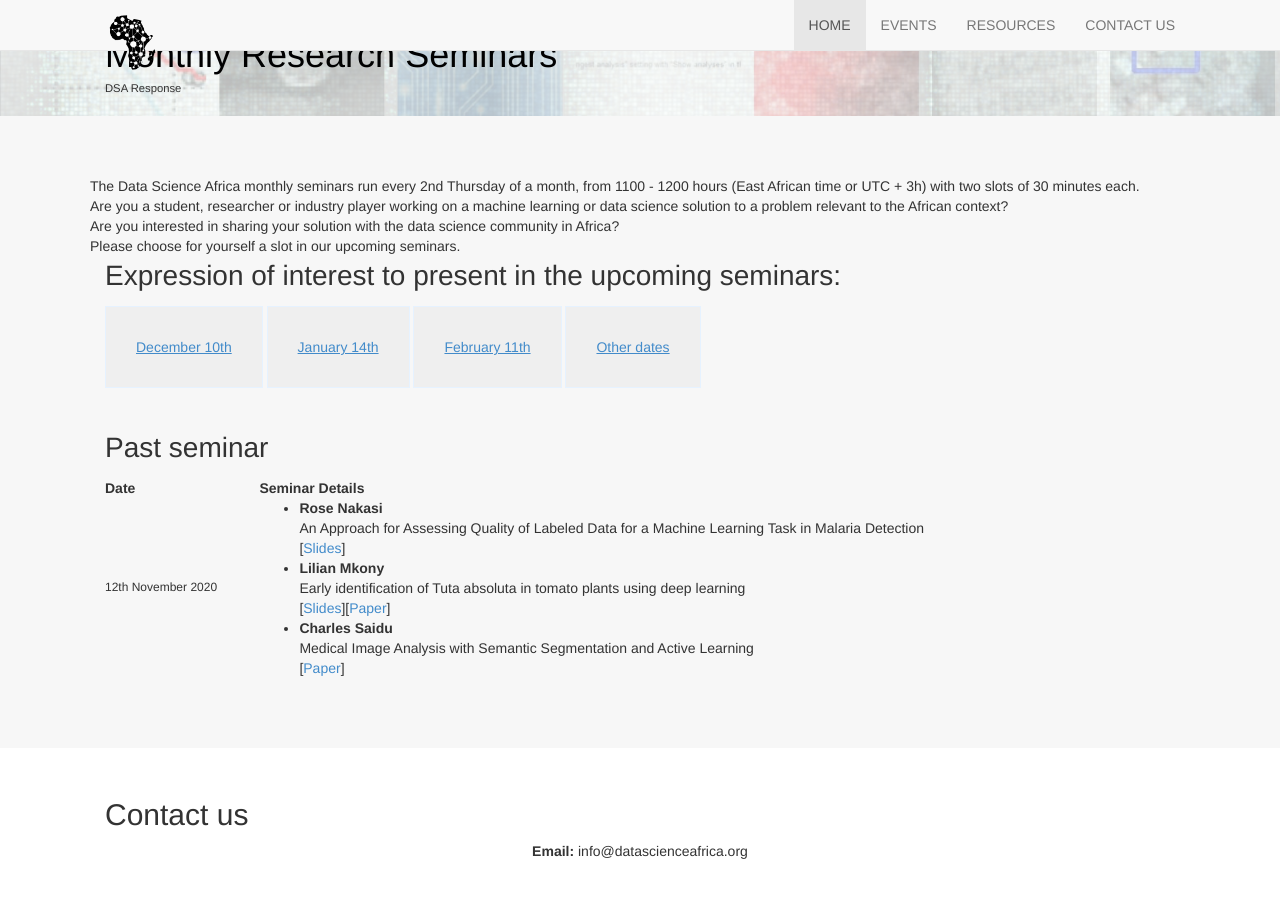
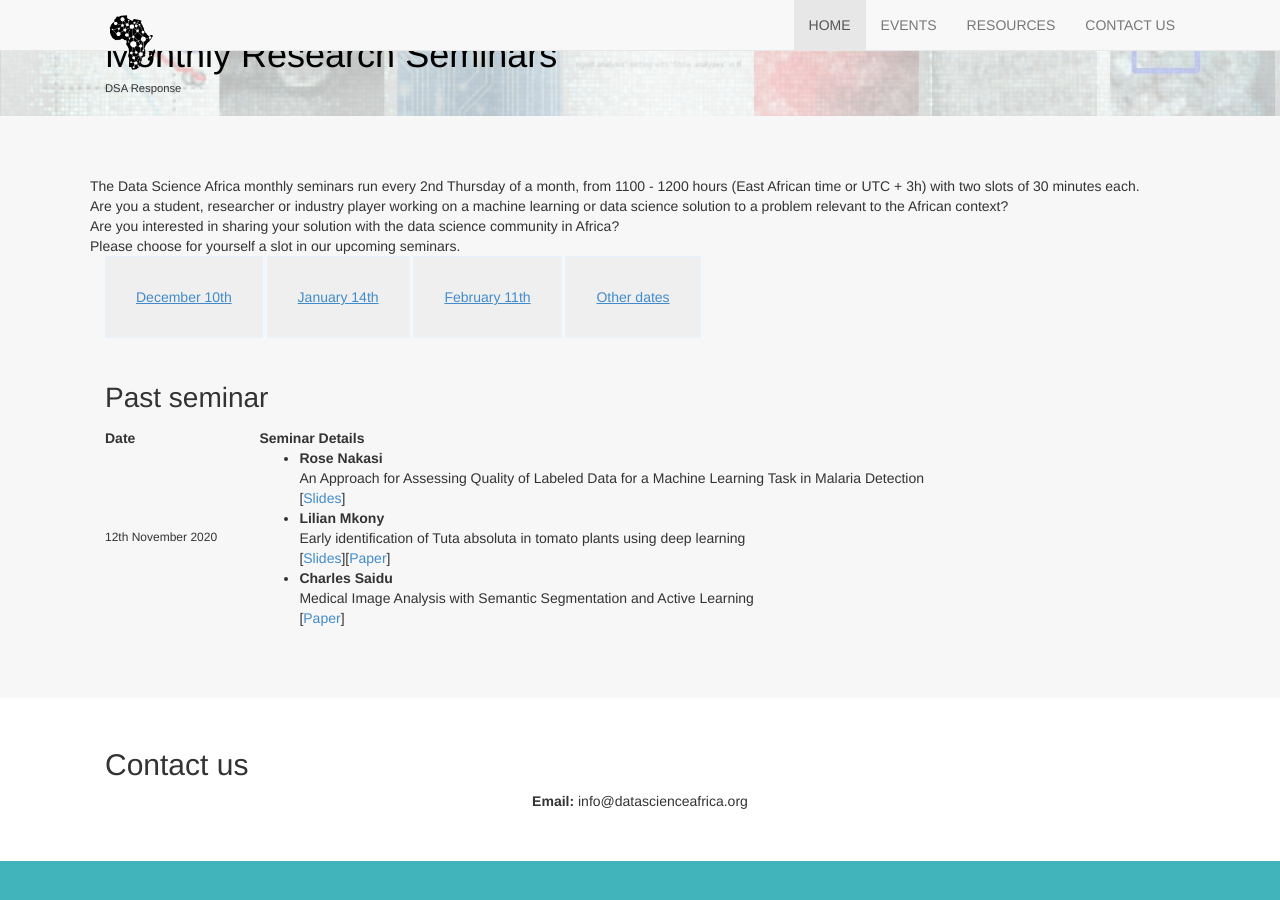
Before and after one commit to datsciafrica/monthly-research-seminars, a Jekyll site: the page built from index.html, in a window 1280 px wide and 900 px high, scrolled down 354 px. Built offline with Jekyll 4.4.1, drawn with Linux system fonts in a browser that asks for light colours; nearby versions of some CDN libraries.

Commit message:
Update index.html

```diff
--- a/index.html
+++ b/index.html
@@ -11,7 +11,7 @@
     <section>
 
     <div  class="container-fluid"> <!-- class="eventds"-->
-        <p style="font-size:28px;">Expression of interest to present in the upcoming seminars:</p>
+        <!--<p style="font-size:28px;">Expression of interest to present in the upcoming seminars:</p>-->
         <a href="https://docs.google.com/forms/d/e/1FAIpQLSfh1yZyoinB8ikIAA3HqYGRBFKDX1q-DdbBAvFodq8pf-JXig/viewform?usp=pp_url&entry.248947619=10-Dec-2020" target="blank"><button type="button"> December 10th </button></a>
         <a href="https://docs.google.com/forms/d/e/1FAIpQLSfh1yZyoinB8ikIAA3HqYGRBFKDX1q-DdbBAvFodq8pf-JXig/viewform?usp=pp_url&entry.248947619=14-Jan-2021" target="blank"><button type="button" class="button"> January 14th </button></a>
         <a href="https://docs.google.com/forms/d/e/1FAIpQLSfh1yZyoinB8ikIAA3HqYGRBFKDX1q-DdbBAvFodq8pf-JXig/viewform?usp=pp_url&entry.248947619=11-Feb-2021" target="blank"><button type="button"> February 11th </button></a>
```
